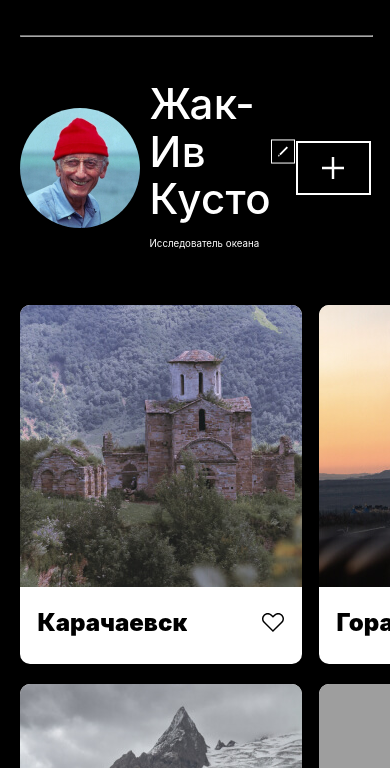
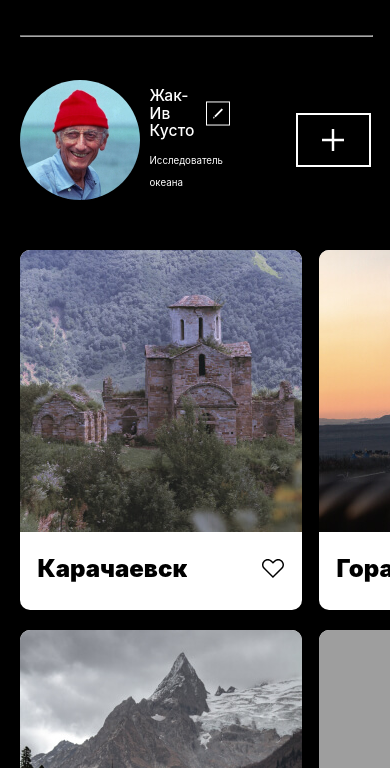
Before and after one commit to Elena-Cake/mesto_function_programming, a plain HTML site: page index.html in a window 390 px wide. Shown: the part 76-844 px from the top of the page. Drawn offline with Linux system fonts and the light colour scheme; grey boxes are pictures that could not be loaded.

Commit message:
style:profile

```diff
--- a/blocks/profile/__name/profile__name.css
+++ b/blocks/profile/__name/profile__name.css
@@ -7,7 +7,7 @@
 }
 
 @media screen and (max-width: 1080px) {
-    .profile__job {
-        font-size: 3vw;
+    .profile__name {
+        font-size: 4vw;
     }
 }
--- a/blocks/profile/__person/profile__person.css
+++ b/blocks/profile/__person/profile__person.css
@@ -1,5 +1,6 @@
 .profile__person {
-    width: calc(100% * 486/880);
+    max-width: 486px;
+    width: 60%;
     display: flex;
     justify-content: space-between;
     align-items: center;
```
